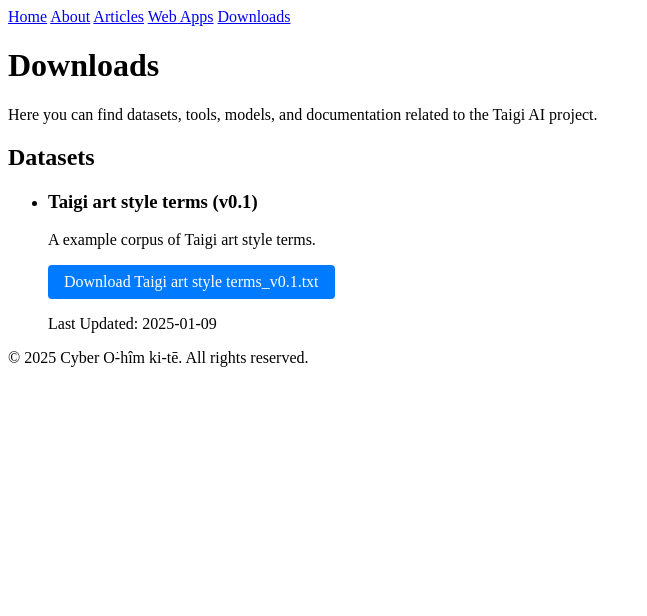
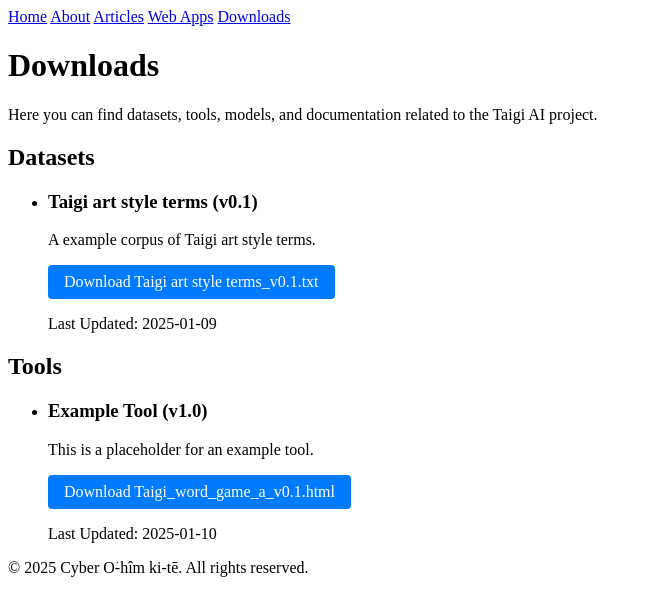
Before and after one commit to CyberOoHim/CyberOoHim.github.io, a Jekyll site: the page built from pages/downloads.html, in a window 1280 px wide. Shown: the top 616 px of the page, without its empty margins (0-647 px from the left). Built offline with Jekyll 4.4.1, drawn with Linux system fonts in a browser that asks for light colours.

Commit message:
Update downloads.yml

```diff
--- a/_data/downloads.yml
+++ b/_data/downloads.yml
@@ -8,12 +8,11 @@
     category: datasets
     updated: 2025-01-09
 
-#tools:
-  #- name: "Example Tool"
-    #description: "This is a placeholder for an example tool."
-    #version: 1.0
-    #filename: "example-tool.zip" # Replace with actual filename
-    #download_url: "https://github.com/CyberOoHim/CyberOoHim.github.io/raw/main/_downloads/tools/example-tool.zip" # Replace with the correct URL
-    #category: "tools"
-    #updated: "2024-01-10" # Replace with the actual date
-# ... more entries for other tools, models, and documentation
+tools:
+  - name: "Example Tool"
+    description: "This is a placeholder for an example tool."
+    version: 1.0
+    filename: "Taigi_word_game_a_v0.1.html" # Replace with actual filename
+    download_url: "https://github.com/CyberOoHim/CyberOoHim.github.io/raw/main/_downloads/tools/Taigi_word_game_a_v0.1.html"
+    category: "tools"
+    updated: "2025-01-10" # Replace with the actual date
```
